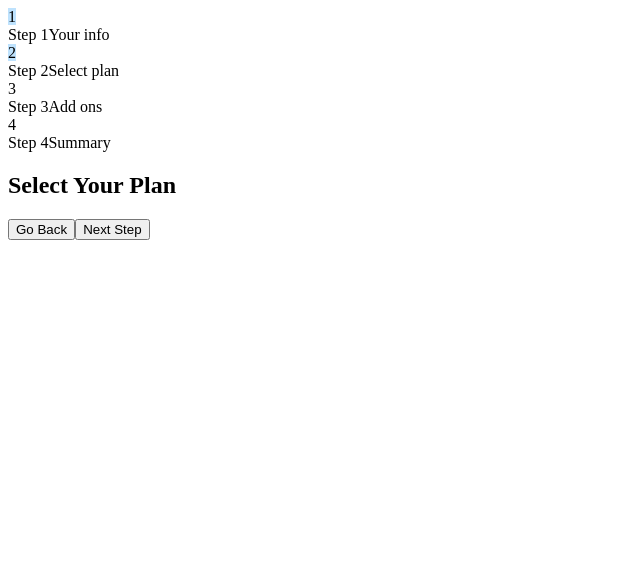
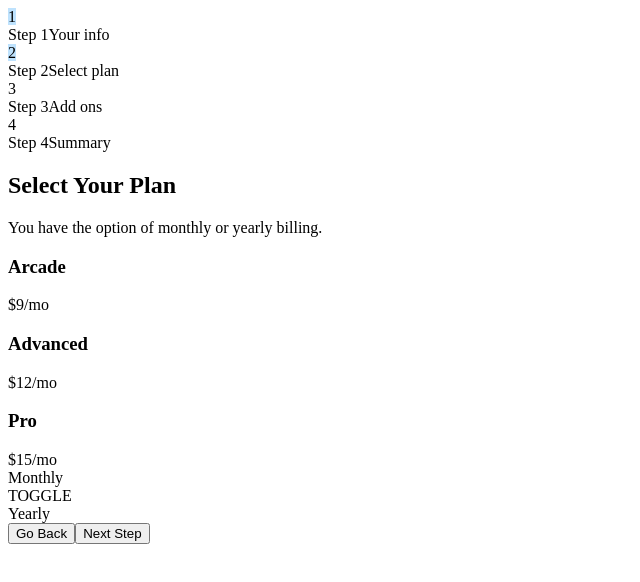
Before and after one commit to aaronkagan/react-multi-step-form, a React (Vite) app: page / in a window 1280 px wide. Both pictures are taken after a click on the button "Next Step". Shown: the top 582 px of the page, without its empty margins (0-640 px from the left). Built offline with nearby package versions, Linux system fonts and the light colour scheme.

Commit message:
step 2 html

```diff
--- a/src/components/Step2.tsx
+++ b/src/components/Step2.tsx
@@ -2,6 +2,28 @@ const Step2 = () => {
   return (
     <article>
       <h1>Select Your Plan</h1>
+      <p>You have the option of monthly or yearly billing.</p>
+      <div>
+        <article>
+          <h3>Arcade</h3>
+          <span>$9/mo</span>
+        </article>
+        <article>
+          <h3>Advanced</h3>
+          <span>$12/mo</span>
+        </article>
+        <article>
+          <h3>Pro</h3>
+          <span>$15/mo</span>
+        </article>
+      </div>
+      <div>
+        <span>Monthly</span>
+        <div>
+          <div>TOGGLE</div>
+        </div>
+        <span>Yearly</span>
+      </div>
     </article>
   );
 };
```
